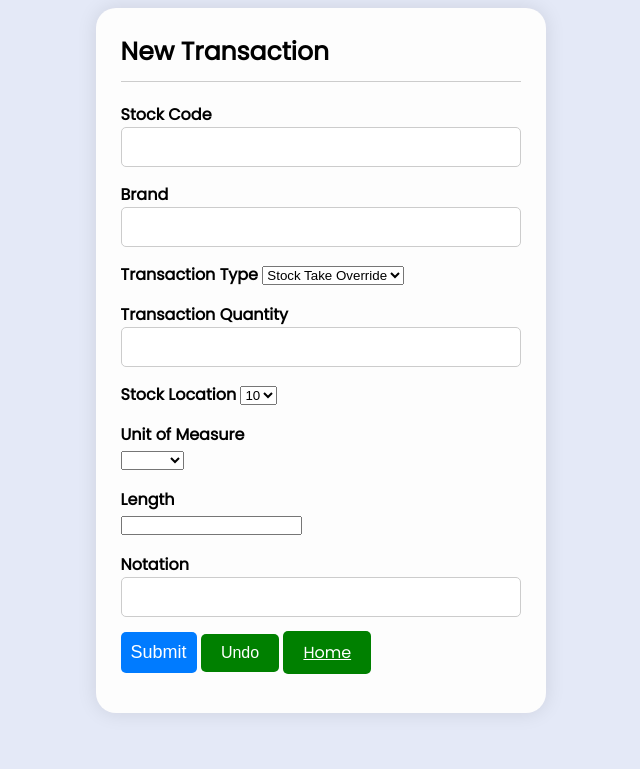
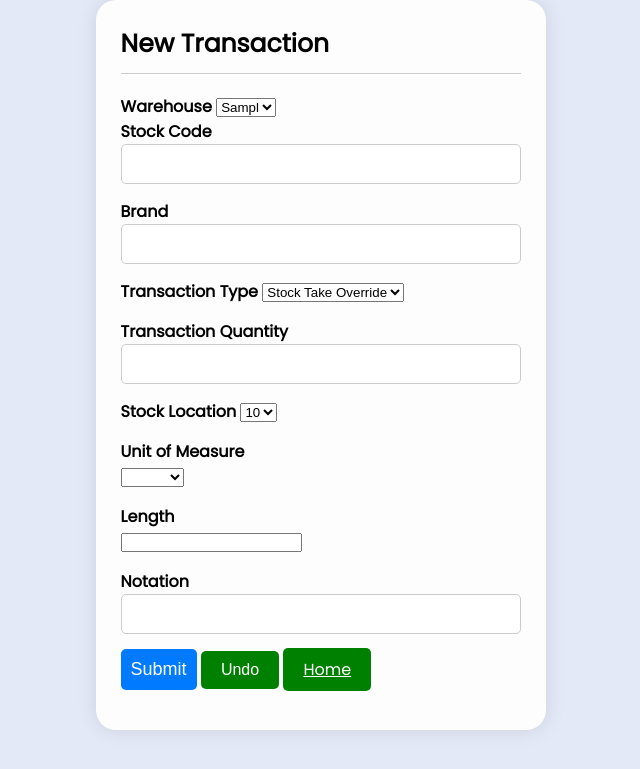
Before and after one commit to ch0mba/DancoInventory, a PHP site: page /stocktake.php in a window 1280 px wide. Shown: the top 769 px of the page, without its empty margins (319-959 px from the left). Run offline with PHP 8.4, Linux system fonts and the light colour scheme; tables that the repository leaves empty or names only in its code hold one stand-in row (values such as "Sample post").

Commit message:
stocktake_warehouse

```diff
--- a/stocktake.php
+++ b/stocktake.php
@@ -18,6 +18,7 @@
     } else {
         // Escape user inputs to prevent SQL injection
         $stockcode = $_POST['stockcode'];
+        $warehouse = $_POST['warehouse'];
         $quantity = $_POST['quantity'];
         $brand = $_POST['brand'];
         $stock_location = $_POST['stock_location'];
@@ -27,9 +28,9 @@
 
 
         // Check if the stock code exists in the inventory
-        $checkSql = "SELECT * FROM inventory WHERE stockcode = ?";
+        $checkSql = "SELECT stockcode FROM inventory WHERE stockcode = ? and warehouse = ?";
         $stmt = $conn->prepare($checkSql);
-        $stmt->bind_param("s", $stockcode);
+        $stmt->bind_param("ss", $stockcode, $warehouse);
         $stmt->execute();
         $result = $stmt->get_result();
 
@@ -53,10 +54,10 @@
 
 
                 // Insert data into stocktake table
-                $sql = "INSERT INTO stocktake (stockcode, brand, stock_location, quantity,uom,length, timestamp, comment)
-                    VALUES (?, ?, ?, ?,?,?, NOW(), ?)";
+                $sql = "INSERT INTO stocktake (stockcode, warehouse, brand, stock_location, quantity,uom,length, timestamp, comment)
+                    VALUES (?, ?, ?, ?, ?,?,?, NOW(), ?)";
                     $stmt = $conn->prepare($sql);
-                    $stmt->bind_param("sssisis", $stockcode, $brand, $stock_location, $quantity,$uom,$length, $comment);
+                    $stmt->bind_param("sssisis", $stockcode, $warehouse, $brand, $stock_location, $quantity,$uom,$length, $comment);
 
 
 
@@ -69,7 +70,7 @@
 
 
                     $stmt = $conn->prepare($updateSql);
-                    $stmt->bind_param("sssisis",$stockcode, $brand, $stock_location, $quantity, $uom, $length, $comment);
+                    $stmt->bind_param("ssssisis",$stockcode, $warehouse, $brand, $stock_location, $quantity, $uom, $length, $comment);
 
                     if ($stmt->execute()) {
                         echo "Stock take record added successfully";
@@ -77,10 +78,13 @@
                         echo "Error inserting record: " . $stmt->error;
                     }
                 } else {
-                    echo "Transaction type not found";
+                    echo "Transaction type not found" . $conn->error;
                 }
             }
 
+         }
+         else {
+            echo "Stock code does not exist in the inventory"	. $conn->error;
          }
    }
 }
@@ -132,6 +136,22 @@
             <header>New Transaction</header>
             <form action="" method="post">
                 <!-- Remove ID field from the form -->
+
+                <div class="field input">
+                    <label for="warehouse">Warehouse</label>
+                    <select name="warehouse"  id ="warehouse"required>
+                    <?php
+                    // Fetch warehouse  from the Stock location table
+                    $sqlWarehouse = "SELECT warehouse FROM warehouse";
+                    $resultWarehouse = $conn->query($sqlWarehouse);
+                    if ($resultWarehouse->num_rows > 0) {
+                    while ($row = $resultWarehouse->fetch_assoc()) {
+                        echo "<option value='" . $row['warehouse'] . "'>" . $row['warehouse'] . "</option>";
+                        }
+                    }
+
+                    ?>
+                    </select>
 
                 <div class="field input">
                     <label for="stockcode">Stock Code</label>
```
